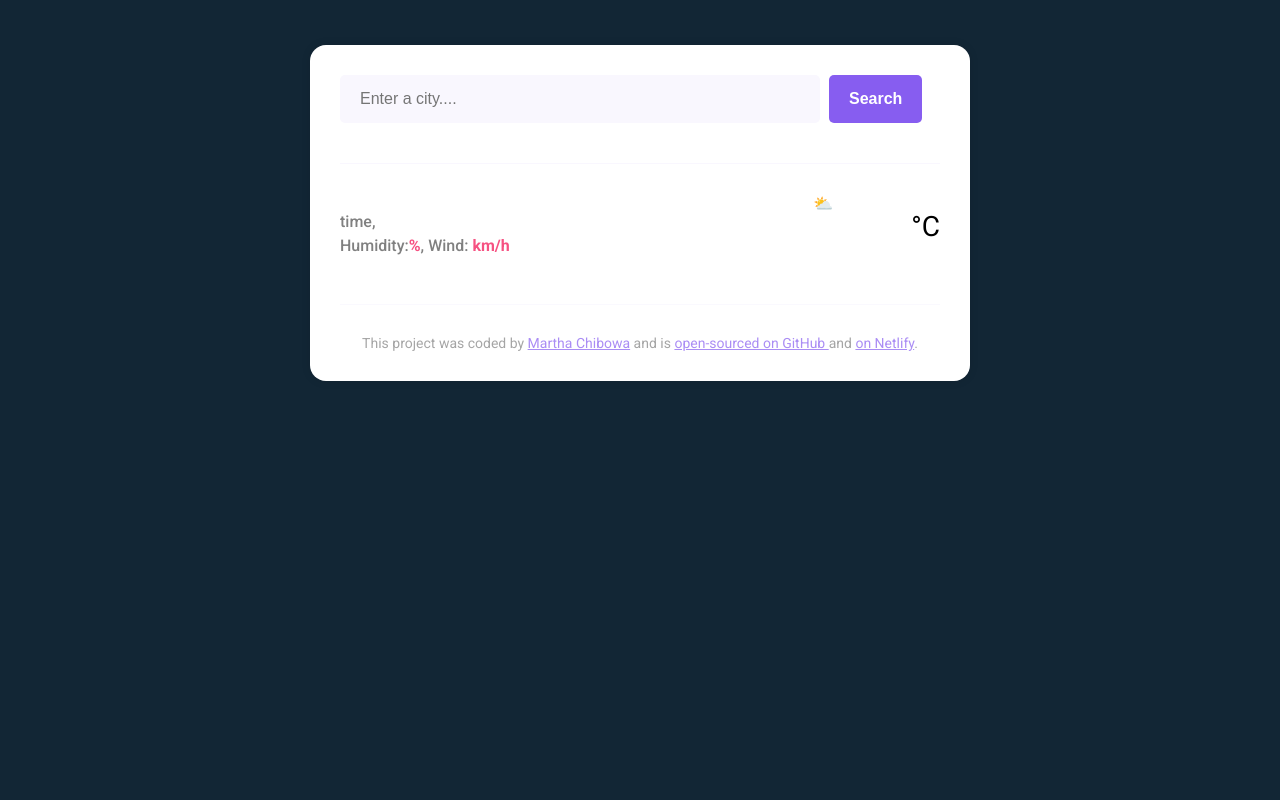
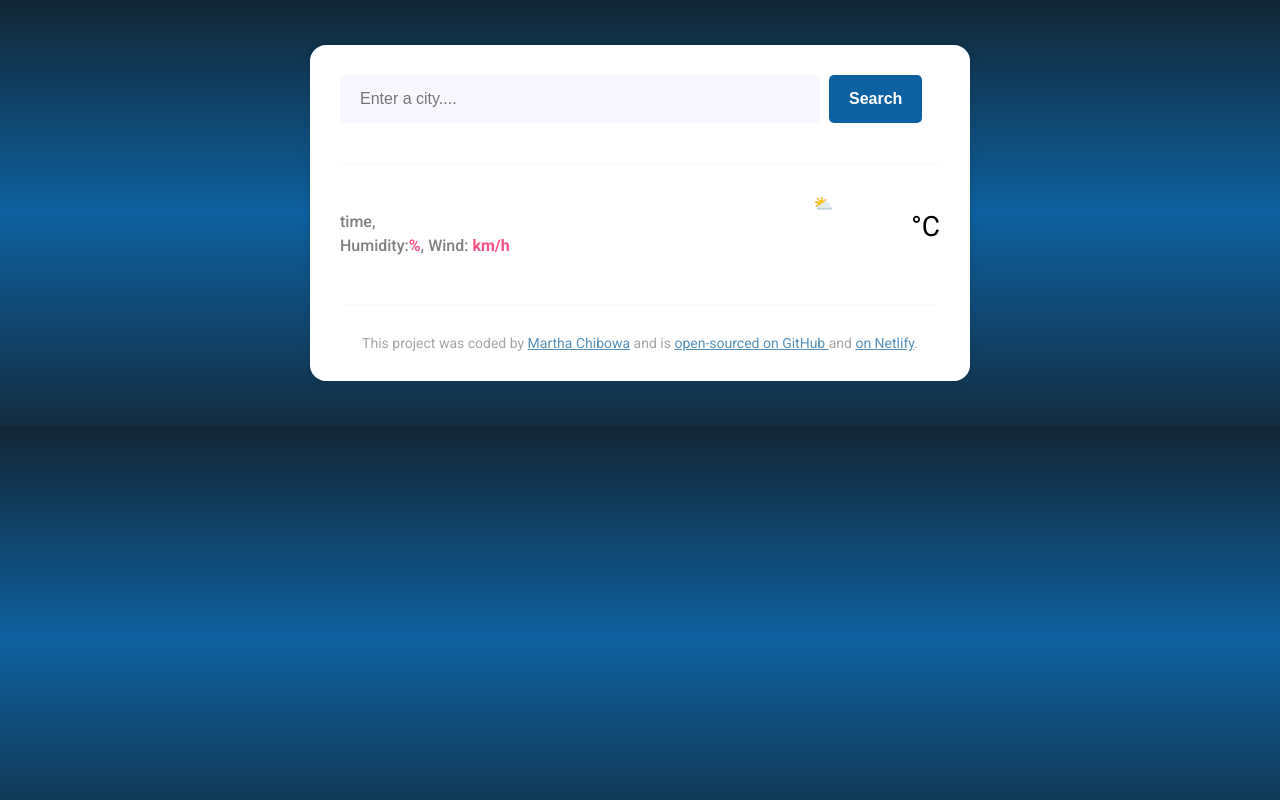
Before and after one commit to Marthania/marthania-weather, a plain HTML site: page index.html in a window 1280 px wide. Drawn offline with nearby package versions, Linux system fonts and the light colour scheme; no server answers.

Commit message:
updated styles

```diff
--- a/src/style.css
+++ b/src/style.css
@@ -1,11 +1,13 @@
 body{
-    background-color: #122635;
+
     font-family: "Roboto", serif;
+    background-image: linear-gradient(to top, #132d41, #0e61a0,#122635);
 }
-header{
-    border-bottom:1px solid #F9F7FE;
-    padding: 0 0 30px 0;}
-    .weather-app{
+header {
+    border-bottom: 1px solid #F9F7FE;
+    padding: 0 0 30px 0;
+}
+.weather-app{
         background-color: white;
         max-width: 600px;
         margin: 45px auto;
@@ -23,7 +25,7 @@ header{
         font-size: 16px;
     }
     .search-form-button{
-        background-color:#875DF0 ;
+        background-color:#0e61a0 ;
         color: white;
         padding: 15px 20px;
         border: none;
@@ -45,6 +47,7 @@ header{
         font-weight: 700;
         margin: 0;
         line-height: 48px;
+        color:#122635
     }
     .weather-app-details{
         font-weight: 500;
@@ -73,7 +76,7 @@ header{
         color:#F65282;
     }
     a{
-        color: #875DF0 ;
+        color: #0e61a0 ;
     }
     footer{
         border-top: 1px solid #F9F7FE;
```
